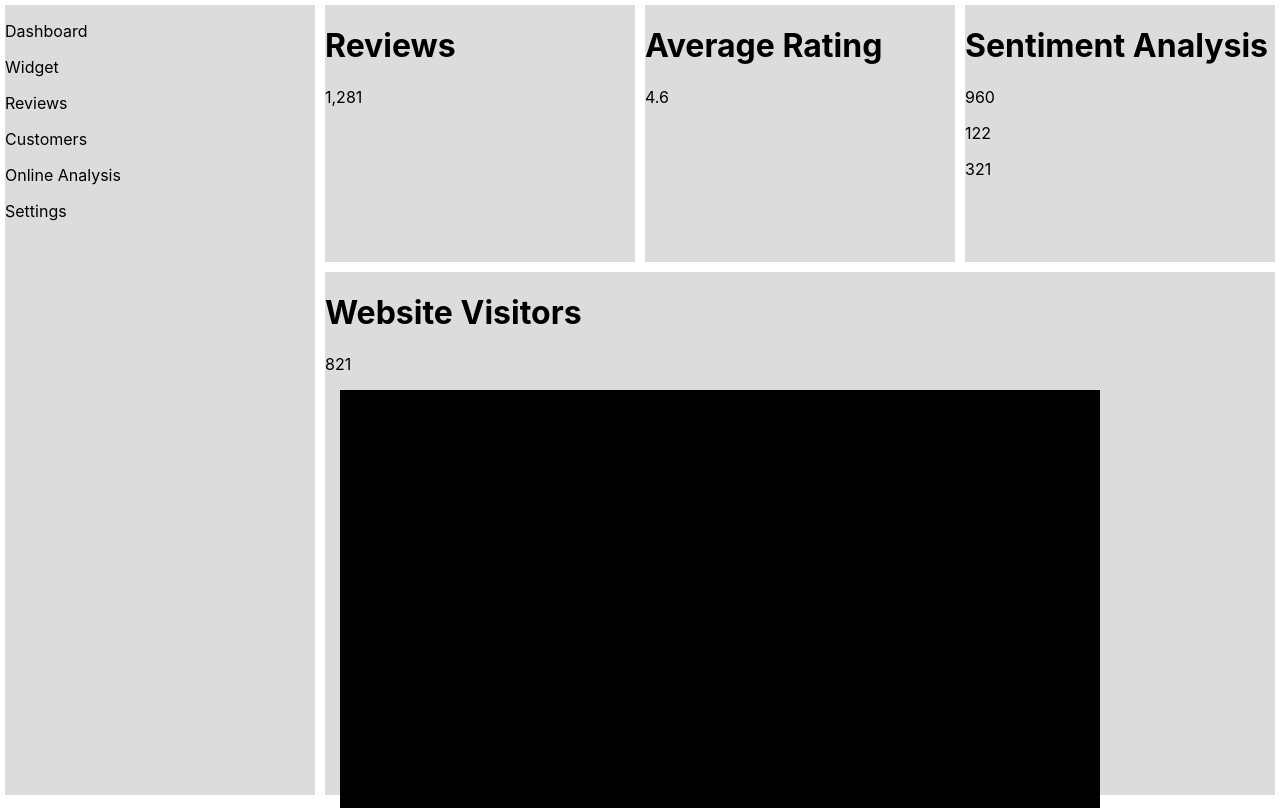
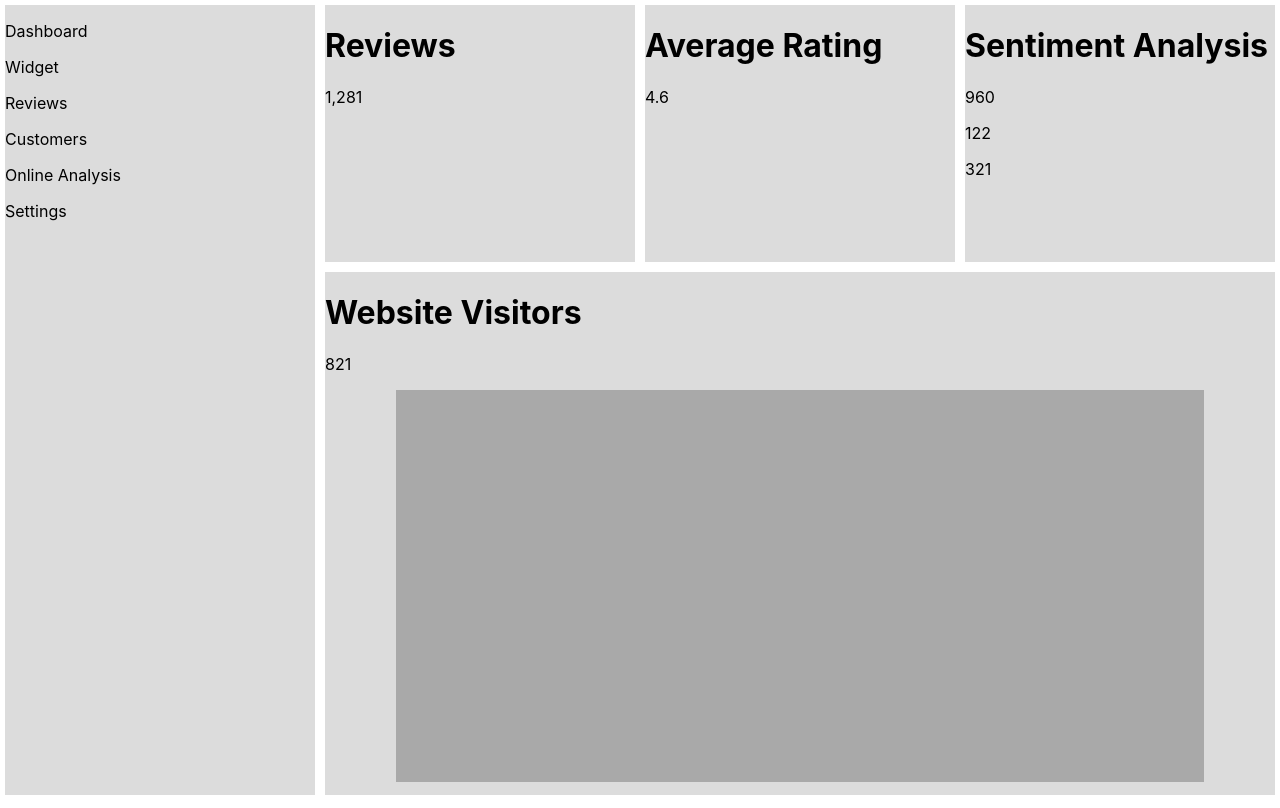
Before and after one commit to mellisporter/react-dashboard, a React (Create React App) app: page / in a window 1280 px wide. Built offline with nearby package versions, Linux system fonts and the light colour scheme.

Commit message:
updated graph div

```diff
--- a/src/App.css
+++ b/src/App.css
@@ -40,8 +40,8 @@
 }
 
 .graph {
-  width: 80%;
-  height: 80%;
-  margin: 15px;
-  background-color: black;
+  height: 75%;
+  width: 85%;
+  margin: auto;
+  background-color: darkgrey;
 }
```
